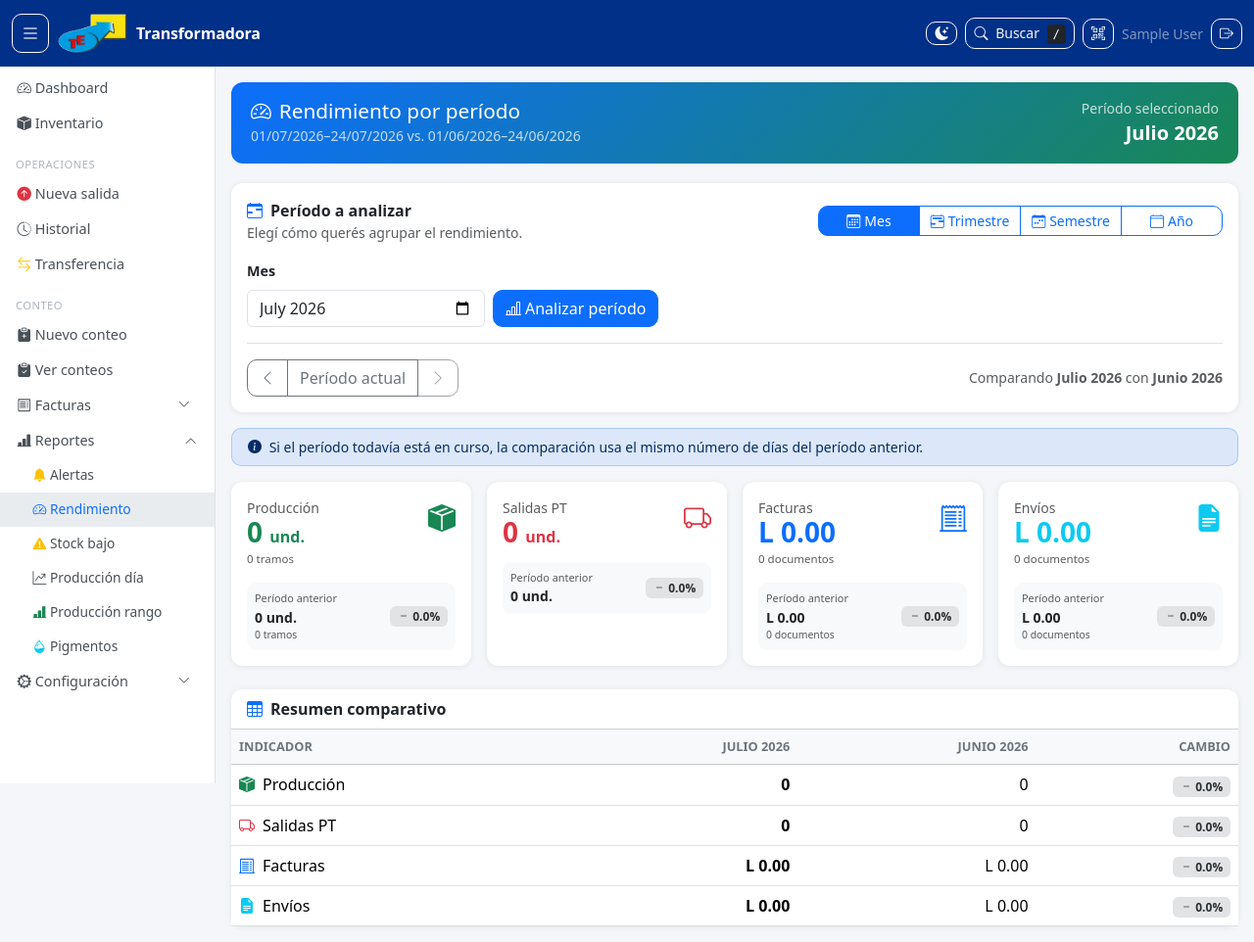
After one commit to alexandrr2899/Inventory-webApp, a Django app: page /reportes/rendimiento-mensual/ in a window 1280 px wide. The commit adds this page. Shown: the whole page at 98% size. Run offline with Django 4.2, Linux system fonts and the light colour scheme; the visitor is signed in with stand-in values (Sample User, id 1); data that the repository does not hold is empty; some libraries are stand-ins or nearby versions.

Commit message:
Add 'Rendimiento por período' report and templates
Introduce a new reporte_rendimiento_mensual view with supporting helpers (_sumar_meses, _parametros_periodo, _comparar_periodos, _totales_facturacion) to compare production, outputs and optional billing across periods (month/trimestre/semestre/año). Adds URL route, nav menu link, and three report templates (_kpi_comparativo.html, _variacion.html, rendimiento_mensual.html). Billing is shown only when FACTURAS_MODULE_ENABLED and user has ver_facturas permission. Includes tests covering comparison logic, billing visibility, and trimestre handling.

```diff
--- a/apps/core/urls.py
+++ b/apps/core/urls.py
@@ -61,6 +61,7 @@ urlpatterns = [
     path('clientes/<int:pk>/toggle/', views.cliente_toggle_activo, name='cliente_toggle_activo'),
 
     # Reportes
+    path('reportes/rendimiento-mensual/', views.reporte_rendimiento_mensual, name='reporte_rendimiento_mensual'),
     path('reportes/stock-bajo/', views.reporte_stock_bajo, name='reporte_stock_bajo'),
     path('reportes/produccion/', views.reporte_produccion, name='reporte_produccion'),
     path('reportes/pigmentos/', views.reporte_consumo_pigmentos, name='reporte_consumo_pigmentos'),
--- a/apps/core/views/reportes.py
+++ b/apps/core/views/reportes.py
@@ -8,6 +8,229 @@ from .payloads import *  # noqa: F401,F403
 
 
 # ─── REPORTES ─────────────────────────────────────────────────────────────────
+
+def _sumar_meses(fecha, cantidad):
+    """Suma meses conservando el primer día, sin dependencias externas."""
+    indice = fecha.year * 12 + fecha.month - 1 + cantidad
+    return date(indice // 12, indice % 12 + 1, 1)
+
+
+def _parametros_periodo(tipo, inicio):
+    """Query string canónico para enlazar un período."""
+    if tipo == 'mes':
+        return f'periodo=mes&mes={inicio:%Y-%m}'
+    if tipo == 'trimestre':
+        return f'periodo=trimestre&anio={inicio.year}&trimestre={(inicio.month - 1) // 3 + 1}'
+    if tipo == 'semestre':
+        return f'periodo=semestre&anio={inicio.year}&semestre={1 if inicio.month == 1 else 2}'
+    return f'periodo=anio&anio={inicio.year}'
+
+
+def _comparar_periodos(actual, anterior):
+    """Construye la variación de un KPI sin dividir entre cero."""
+    actual = actual or Decimal('0')
+    anterior = anterior or Decimal('0')
+    diferencia = actual - anterior
+
+    if anterior == 0:
+        variacion = None
+        tendencia = 'nuevo' if actual > 0 else 'igual'
+    else:
+        variacion = (diferencia / anterior * Decimal('100')).quantize(Decimal('0.1'))
+        tendencia = 'sube' if diferencia > 0 else 'baja' if diferencia < 0 else 'igual'
+
+    return {
+        'actual': actual,
+        'anterior': anterior,
+        'diferencia': diferencia,
+        'variacion': variacion,
+        'tendencia': tendencia,
+    }
+
+
+def _totales_facturacion(fecha_inicio, fecha_fin):
+    """Totales y cantidad de documentos activos por tipo."""
+    from ..models import DocumentoFactura
+
+    totales = {
+        'factura': {'total': Decimal('0'), 'documentos': 0},
+        'envio': {'total': Decimal('0'), 'documentos': 0},
+    }
+    filas = (
+        DocumentoFactura.objects
+        .filter(fecha_documento__range=[fecha_inicio, fecha_fin])
+        .exclude(estado_pago='anulada')
+        .values('tipo_documento')
+        .annotate(total=Sum('monto_total'), documentos=Count('id'))
+    )
+    for fila in filas:
+        if fila['tipo_documento'] in totales:
+            totales[fila['tipo_documento']] = {
+                'total': fila['total'] or Decimal('0'),
+                'documentos': fila['documentos'],
+            }
+    return totales
+
+
+@login_required
+@permission_required(_perm('ver_reportes'), raise_exception=True)
+@_timed_view('reporte_rendimiento_mensual')
+def reporte_rendimiento_mensual(request):
+    """
+    Compara mes, trimestre, semestre o año contra el período anterior.
+
+    El período vigente llega hasta hoy; uno histórico llega hasta su último día.
+    La comparación anterior usa la misma cantidad de días transcurridos.
+    """
+    hoy = timezone.localdate()
+    tipo_periodo = request.GET.get('periodo', 'mes')
+    if tipo_periodo not in ('mes', 'trimestre', 'semestre', 'anio'):
+        tipo_periodo = 'mes'
+
+    def _entero(nombre, predeterminado, minimo, maximo):
+        try:
+            valor = int(request.GET.get(nombre, predeterminado))
+        except (TypeError, ValueError):
+            valor = predeterminado
+        return min(max(valor, minimo), maximo)
+
+    if tipo_periodo == 'mes':
+        try:
+            inicio_actual = date.fromisoformat(f"{request.GET.get('mes', '')}-01")
+        except ValueError:
+            inicio_actual = hoy.replace(day=1)
+        meses_periodo = 1
+    elif tipo_periodo == 'trimestre':
+        anio = _entero('anio', hoy.year, 2000, hoy.year)
+        trimestre = _entero('trimestre', (hoy.month - 1) // 3 + 1, 1, 4)
+        inicio_actual = date(anio, (trimestre - 1) * 3 + 1, 1)
+        meses_periodo = 3
+    elif tipo_periodo == 'semestre':
+        anio = _entero('anio', hoy.year, 2000, hoy.year)
+        semestre = _entero('semestre', 1 if hoy.month <= 6 else 2, 1, 2)
+        inicio_actual = date(anio, 1 if semestre == 1 else 7, 1)
+        meses_periodo = 6
+    else:
+        anio = _entero('anio', hoy.year, 2000, hoy.year)
+        inicio_actual = date(anio, 1, 1)
+        meses_periodo = 12
+
+    if tipo_periodo == 'mes' and inicio_actual.year < 2000:
+        inicio_actual = hoy.replace(day=1)
+
+    if tipo_periodo == 'mes':
+        inicio_periodo_vigente = hoy.replace(day=1)
+    elif tipo_periodo == 'trimestre':
+        inicio_periodo_vigente = date(hoy.year, ((hoy.month - 1) // 3) * 3 + 1, 1)
+    elif tipo_periodo == 'semestre':
+        inicio_periodo_vigente = date(hoy.year, 1 if hoy.month <= 6 else 7, 1)
+    else:
+        inicio_periodo_vigente = date(hoy.year, 1, 1)
+
+    if inicio_actual > inicio_periodo_vigente:
+        inicio_actual = inicio_periodo_vigente
+
+    siguiente_actual = _sumar_meses(inicio_actual, meses_periodo)
+    fin_actual = hoy if inicio_actual == inicio_periodo_vigente else siguiente_actual - timedelta(days=1)
+
+    inicio_anterior = _sumar_meses(inicio_actual, -meses_periodo)
+    fin_periodo_anterior = inicio_actual - timedelta(days=1)
+    dias_transcurridos = (fin_actual - inicio_actual).days
+    fin_anterior = min(
+        fin_periodo_anterior,
+        inicio_anterior + timedelta(days=dias_transcurridos),
+    )
+
+    anterior_navegacion = inicio_anterior
+    siguiente_navegacion = _sumar_meses(inicio_actual, meses_periodo)
+    puede_avanzar = siguiente_navegacion <= inicio_periodo_vigente
+
+    nombres_meses = (
+        '', 'Enero', 'Febrero', 'Marzo', 'Abril', 'Mayo', 'Junio',
+        'Julio', 'Agosto', 'Septiembre', 'Octubre', 'Noviembre', 'Diciembre',
+    )
+
+    def _titulo_periodo(inicio):
+        if tipo_periodo == 'mes':
+            return f'{nombres_meses[inicio.month]} {inicio.year}'
+        if tipo_periodo == 'trimestre':
+            return f'T{(inicio.month - 1) // 3 + 1} {inicio.year}'
+        if tipo_periodo == 'semestre':
+            return f'S{1 if inicio.month == 1 else 2} {inicio.year}'
+        return str(inicio.year)
+
+    tramos_actual = _calcular_tramos(inicio_actual, fin_actual)
+    tramos_anterior = _calcular_tramos(inicio_anterior, fin_anterior)
+    produccion = _comparar_periodos(
+        sum((t['produccion'] for t in tramos_actual), Decimal('0')),
+        sum((t['produccion'] for t in tramos_anterior), Decimal('0')),
+    )
+    produccion.update({
+        'tramos_actual': len(tramos_actual),
+        'tramos_anterior': len(tramos_anterior),
+    })
+
+    def _salidas(inicio, fin):
+        return (
+            DetalleMovimiento.objects
+            .filter(
+                movimiento__tipo_movimiento='salida',
+                movimiento__anulado=False,
+                movimiento__eliminado=False,
+                movimiento__fecha_movimiento__date__range=[inicio, fin],
+                item__tipo='producto',
+            )
+            .aggregate(total=Sum('cantidad'))['total'] or Decimal('0')
+        )
+
+    salidas = _comparar_periodos(
+        _salidas(inicio_actual, fin_actual),
+        _salidas(inicio_anterior, fin_anterior),
+    )
+
+    puede_ver_facturacion = (
+        getattr(settings, 'FACTURAS_MODULE_ENABLED', False)
+        and request.user.has_perm(_perm('ver_facturas'))
+    )
+    facturacion = None
+    if puede_ver_facturacion:
+        actual = _totales_facturacion(inicio_actual, fin_actual)
+        anterior = _totales_facturacion(inicio_anterior, fin_anterior)
+        facturacion = {}
+        for tipo in ('factura', 'envio'):
+            facturacion[tipo] = _comparar_periodos(
+                actual[tipo]['total'],
+                anterior[tipo]['total'],
+            )
+            facturacion[tipo].update({
+                'documentos_actual': actual[tipo]['documentos'],
+                'documentos_anterior': anterior[tipo]['documentos'],
+            })
+
+    return render(request, 'reportes/rendimiento_mensual.html', {
+        'tipo_periodo': tipo_periodo,
+        'periodo_actual_titulo': _titulo_periodo(inicio_actual),
+        'periodo_anterior_titulo': _titulo_periodo(inicio_anterior),
+        'mes_seleccionado': inicio_actual,
+        'anio_seleccionado': inicio_actual.year,
+        'trimestre_seleccionado': (inicio_actual.month - 1) // 3 + 1,
+        'semestre_seleccionado': 1 if inicio_actual.month == 1 else 2,
+        'inicio_actual': inicio_actual,
+        'fin_actual': fin_actual,
+        'inicio_anterior': inicio_anterior,
+        'fin_anterior': fin_anterior,
+        'query_anterior': _parametros_periodo(tipo_periodo, anterior_navegacion),
+        'query_siguiente': (
+            _parametros_periodo(tipo_periodo, siguiente_navegacion)
+            if puede_avanzar else None
+        ),
+        'query_actual': _parametros_periodo(tipo_periodo, inicio_periodo_vigente),
+        'produccion': produccion,
+        'salidas': salidas,
+        'facturacion': facturacion,
+        'puede_ver_facturacion': puede_ver_facturacion,
+    })
+
 
 @login_required
 @permission_required(_perm('ver_reportes'), raise_exception=True)
--- a/templates/includes/nav_menu.html
+++ b/templates/includes/nav_menu.html
@@ -96,6 +96,9 @@
     <i class="bi bi-bell-fill text-warning"></i> Alertas
   </a>
   {% endif %}
+  <a href="{% url 'reporte_rendimiento_mensual' %}" class="nav-link {% if un == 'reporte_rendimiento_mensual' %}active{% endif %}">
+    <i class="bi bi-speedometer2 text-primary"></i> Rendimiento
+  </a>
   <a href="{% url 'reporte_stock_bajo' %}" class="nav-link {% if un == 'reporte_stock_bajo' %}active{% endif %}">
     <i class="bi bi-exclamation-triangle-fill text-warning"></i> Stock bajo
   </a>
--- /dev/null
+++ b/templates/reportes/_kpi_comparativo.html
@@ -0,0 +1,31 @@
+{% load facturas_extras %}
+<div class="card h-100 border-{{ color }} border-opacity-25">
+  <div class="card-body">
+    <div class="d-flex justify-content-between align-items-start mb-3">
+      <div>
+        <div class="text-muted small">{{ titulo }}</div>
+        <div class="fs-3 fw-bold text-{{ color }} kpi-value">
+          {% if moneda %}L {{ metrica.actual|moneda }}{% else %}{{ metrica.actual|floatformat:0 }} <small class="fs-6">{{ unidad }}</small>{% endif %}
+        </div>
+        {% if detalle_actual is not None %}
+        <div class="text-muted mt-1" style="font-size:.72rem;">
+          {{ detalle_actual }} {{ detalle_label }}
+        </div>
+        {% endif %}
+      </div>
+      <i class="bi {{ icono }} text-{{ color }} fs-3"></i>
+    </div>
+    <div class="comparison-box p-2 d-flex justify-content-between align-items-center gap-2">
+      <div>
+        <div class="text-muted" style="font-size:.68rem;">Período anterior</div>
+        <div class="fw-semibold small">
+          {% if moneda %}L {{ metrica.anterior|moneda }}{% else %}{{ metrica.anterior|floatformat:0 }} {{ unidad }}{% endif %}
+        </div>
+        {% if detalle_anterior is not None %}
+        <div class="text-muted" style="font-size:.65rem;">{{ detalle_anterior }} {{ detalle_label }}</div>
+        {% endif %}
+      </div>
+      {% include "reportes/_variacion.html" with metrica=metrica %}
+    </div>
+  </div>
+</div>
--- /dev/null
+++ b/templates/reportes/_variacion.html
@@ -0,0 +1,15 @@
+{% if metrica.tendencia == "nuevo" %}
+  <span class="badge bg-primary-subtle text-primary-emphasis">Nuevo</span>
+{% elif metrica.tendencia == "sube" %}
+  <span class="badge bg-success-subtle text-success-emphasis">
+    <i class="bi bi-arrow-up-right"></i> +{{ metrica.variacion|floatformat:1 }}%
+  </span>
+{% elif metrica.tendencia == "baja" %}
+  <span class="badge bg-danger-subtle text-danger-emphasis">
+    <i class="bi bi-arrow-down-right"></i> {{ metrica.variacion|floatformat:1 }}%
+  </span>
+{% else %}
+  <span class="badge bg-secondary-subtle text-secondary-emphasis">
+    <i class="bi bi-dash"></i> 0.0%
+  </span>
+{% endif %}
--- /dev/null
+++ b/templates/reportes/rendimiento_mensual.html
@@ -0,0 +1,208 @@
+{% extends "base.html" %}
+{% load facturas_extras %}
+{% block title %}Rendimiento por período{% endblock %}
+
+{% block extra_head %}
+<style>
+  .kpi-value { line-height:1.05; }
+  .comparison-box { background:var(--app-surface-2); border-radius:.6rem; }
+  .comparison-arrow { font-size:1.15rem; }
+  .period-switch .btn { min-width:6.5rem; }
+  .period-nav .btn { min-width:2.5rem; }
+</style>
+{% endblock %}
+
+{% block content %}
+<div class="page-header"
+     style="background:linear-gradient(135deg,#0d6efd,#198754);">
+  <div class="d-flex flex-wrap justify-content-between align-items-center gap-3">
+    <div>
+    <h1><i class="bi bi-speedometer2 me-2"></i>Rendimiento por período</h1>
+    <small class="opacity-75">
+      {{ inicio_actual|date:"d/m/Y" }}–{{ fin_actual|date:"d/m/Y" }}
+      vs. {{ inicio_anterior|date:"d/m/Y" }}–{{ fin_anterior|date:"d/m/Y" }}
+    </small>
+    </div>
+    <div class="text-end">
+      <div class="small opacity-75">Período seleccionado</div>
+      <div class="fs-5 fw-bold">{{ periodo_actual_titulo }}</div>
+    </div>
+  </div>
+</div>
+
+<div class="card mb-3">
+  <div class="card-body">
+    <div class="d-flex flex-wrap justify-content-between align-items-center gap-3 mb-3">
+      <div>
+        <div class="fw-bold"><i class="bi bi-calendar-range me-2 text-primary"></i>Período a analizar</div>
+        <div class="text-muted small">Elegí cómo querés agrupar el rendimiento.</div>
+      </div>
+      <div class="btn-group period-switch flex-wrap" role="group" aria-label="Tipo de período">
+        <a href="?periodo=mes"
+           class="btn btn-sm {% if tipo_periodo == 'mes' %}btn-primary{% else %}btn-outline-primary{% endif %}">
+          <i class="bi bi-calendar3 me-1"></i>Mes
+        </a>
+        <a href="?periodo=trimestre"
+           class="btn btn-sm {% if tipo_periodo == 'trimestre' %}btn-primary{% else %}btn-outline-primary{% endif %}">
+          <i class="bi bi-calendar2-range me-1"></i>Trimestre
+        </a>
+        <a href="?periodo=semestre"
+           class="btn btn-sm {% if tipo_periodo == 'semestre' %}btn-primary{% else %}btn-outline-primary{% endif %}">
+          <i class="bi bi-calendar-week me-1"></i>Semestre
+        </a>
+        <a href="?periodo=anio"
+           class="btn btn-sm {% if tipo_periodo == 'anio' %}btn-primary{% else %}btn-outline-primary{% endif %}">
+          <i class="bi bi-calendar4 me-1"></i>Año
+        </a>
+      </div>
+    </div>
+
+    <form method="get" class="row g-2 align-items-end">
+      <input type="hidden" name="periodo" value="{{ tipo_periodo }}">
+      {% if tipo_periodo == "mes" %}
+      <div class="col-12 col-sm-5 col-lg-3">
+        <label for="mes" class="form-label">Mes</label>
+        <input id="mes" type="month" name="mes" class="form-control"
+               value="{{ mes_seleccionado|date:'Y-m' }}">
+      </div>
+      {% elif tipo_periodo == "trimestre" %}
+      <div class="col-6 col-sm-3 col-lg-2">
+        <label for="trimestre" class="form-label">Trimestre</label>
+        <select id="trimestre" name="trimestre" class="form-select">
+          <option value="1" {% if trimestre_seleccionado == 1 %}selected{% endif %}>T1 · Ene–Mar</option>
+          <option value="2" {% if trimestre_seleccionado == 2 %}selected{% endif %}>T2 · Abr–Jun</option>
+          <option value="3" {% if trimestre_seleccionado == 3 %}selected{% endif %}>T3 · Jul–Sep</option>
+          <option value="4" {% if trimestre_seleccionado == 4 %}selected{% endif %}>T4 · Oct–Dic</option>
+        </select>
+      </div>
+      <div class="col-6 col-sm-3 col-lg-2">
+        <label for="anio-trimestre" class="form-label">Año</label>
+        <input id="anio-trimestre" type="number" name="anio" min="2000"
+               class="form-control" value="{{ anio_seleccionado }}">
+      </div>
+      {% elif tipo_periodo == "semestre" %}
+      <div class="col-6 col-sm-3 col-lg-2">
+        <label for="semestre" class="form-label">Semestre</label>
+        <select id="semestre" name="semestre" class="form-select">
+          <option value="1" {% if semestre_seleccionado == 1 %}selected{% endif %}>S1 · Ene–Jun</option>
+          <option value="2" {% if semestre_seleccionado == 2 %}selected{% endif %}>S2 · Jul–Dic</option>
+        </select>
+      </div>
+      <div class="col-6 col-sm-3 col-lg-2">
+        <label for="anio-semestre" class="form-label">Año</label>
+        <input id="anio-semestre" type="number" name="anio" min="2000"
+               class="form-control" value="{{ anio_seleccionado }}">
+      </div>
+      {% else %}
+      <div class="col-12 col-sm-4 col-lg-2">
+        <label for="anio" class="form-label">Año</label>
+        <input id="anio" type="number" name="anio" min="2000"
+               class="form-control" value="{{ anio_seleccionado }}">
+      </div>
+      {% endif %}
+      <div class="col-12 col-sm-auto">
+        <button class="btn btn-primary w-100" type="submit">
+          <i class="bi bi-bar-chart-line me-1"></i>Analizar período
+        </button>
+      </div>
+    </form>
+
+    <div class="d-flex flex-wrap justify-content-between align-items-center gap-2 mt-3 pt-3 border-top">
+      <div class="btn-group period-nav" aria-label="Navegar períodos">
+        <a href="?{{ query_anterior }}" class="btn btn-outline-secondary" title="Período anterior">
+          <i class="bi bi-chevron-left"></i>
+        </a>
+        <a href="?{{ query_actual }}" class="btn btn-outline-secondary">Período actual</a>
+        {% if query_siguiente %}
+        <a href="?{{ query_siguiente }}" class="btn btn-outline-secondary" title="Período siguiente">
+          <i class="bi bi-chevron-right"></i>
+        </a>
+        {% else %}
+        <button class="btn btn-outline-secondary" type="button" disabled title="Ya estás en el período actual">
+          <i class="bi bi-chevron-right"></i>
+        </button>
+        {% endif %}
+      </div>
+      <div class="text-muted small">
+        Comparando <strong>{{ periodo_actual_titulo }}</strong> con
+        <strong>{{ periodo_anterior_titulo }}</strong>
+      </div>
+    </div>
+  </div>
+</div>
+
+<div class="alert alert-primary bg-primary bg-opacity-10 border-primary border-opacity-25 py-2 small">
+  <i class="bi bi-info-circle-fill me-1"></i>
+  Si el período todavía está en curso, la comparación usa el mismo número de días del período anterior.
+</div>
+
+<div class="row g-3 mb-4">
+  <div class="col-12 col-md-6 col-xl-3">
+    {% include "reportes/_kpi_comparativo.html" with titulo="Producción" metrica=produccion unidad="und." icono="bi-box-seam-fill" color="success" moneda=False detalle_actual=produccion.tramos_actual detalle_anterior=produccion.tramos_anterior detalle_label="tramos" %}
+  </div>
+  <div class="col-12 col-md-6 col-xl-3">
+    {% include "reportes/_kpi_comparativo.html" with titulo="Salidas PT" metrica=salidas unidad="und." icono="bi-truck" color="danger" moneda=False %}
+  </div>
+  {% if facturacion %}
+  <div class="col-12 col-md-6 col-xl-3">
+    {% include "reportes/_kpi_comparativo.html" with titulo="Facturas" metrica=facturacion.factura icono="bi-receipt-cutoff" color="primary" moneda=True detalle_actual=facturacion.factura.documentos_actual detalle_anterior=facturacion.factura.documentos_anterior detalle_label="documentos" %}
+  </div>
+  <div class="col-12 col-md-6 col-xl-3">
+    {% include "reportes/_kpi_comparativo.html" with titulo="Envíos" metrica=facturacion.envio icono="bi-file-earmark-text-fill" color="info" moneda=True detalle_actual=facturacion.envio.documentos_actual detalle_anterior=facturacion.envio.documentos_anterior detalle_label="documentos" %}
+  </div>
+  {% endif %}
+</div>
+
+{% if not puede_ver_facturacion %}
+<div class="alert alert-secondary">
+  <i class="bi bi-lock-fill me-2"></i>
+  La comparación de facturación requiere que el módulo esté habilitado y permiso para ver facturas.
+</div>
+{% endif %}
+
+<div class="card">
+  <div class="card-header bg-white fw-bold">
+    <i class="bi bi-table me-2 text-primary"></i>Resumen comparativo
+  </div>
+  <div class="table-responsive">
+    <table class="table table-hover align-middle mb-0">
+      <thead class="table-light">
+        <tr>
+          <th>Indicador</th>
+          <th class="text-end">{{ periodo_actual_titulo }}</th>
+          <th class="text-end">{{ periodo_anterior_titulo }}</th>
+          <th class="text-end">Cambio</th>
+        </tr>
+      </thead>
+      <tbody>
+        <tr>
+          <td><i class="bi bi-box-seam-fill text-success me-2"></i>Producción</td>
+          <td class="text-end fw-semibold">{{ produccion.actual|floatformat:0 }}</td>
+          <td class="text-end">{{ produccion.anterior|floatformat:0 }}</td>
+          <td class="text-end">{% include "reportes/_variacion.html" with metrica=produccion %}</td>
+        </tr>
+        <tr>
+          <td><i class="bi bi-truck text-danger me-2"></i>Salidas PT</td>
+          <td class="text-end fw-semibold">{{ salidas.actual|floatformat:0 }}</td>
+          <td class="text-end">{{ salidas.anterior|floatformat:0 }}</td>
+          <td class="text-end">{% include "reportes/_variacion.html" with metrica=salidas %}</td>
+        </tr>
+        {% if facturacion %}
+        <tr>
+          <td><i class="bi bi-receipt-cutoff text-primary me-2"></i>Facturas</td>
+          <td class="text-end fw-semibold">L {{ facturacion.factura.actual|moneda }}</td>
+          <td class="text-end">L {{ facturacion.factura.anterior|moneda }}</td>
+          <td class="text-end">{% include "reportes/_variacion.html" with metrica=facturacion.factura %}</td>
+        </tr>
+        <tr>
+          <td><i class="bi bi-file-earmark-text-fill text-info me-2"></i>Envíos</td>
+          <td class="text-end fw-semibold">L {{ facturacion.envio.actual|moneda }}</td>
+          <td class="text-end">L {{ facturacion.envio.anterior|moneda }}</td>
+          <td class="text-end">{% include "reportes/_variacion.html" with metrica=facturacion.envio %}</td>
+        </tr>
+        {% endif %}
+      </tbody>
+    </table>
+  </div>
+</div>
+{% endblock %}
```
Also changed, not shown: apps/core/tests.py (+85 -1 lines).
